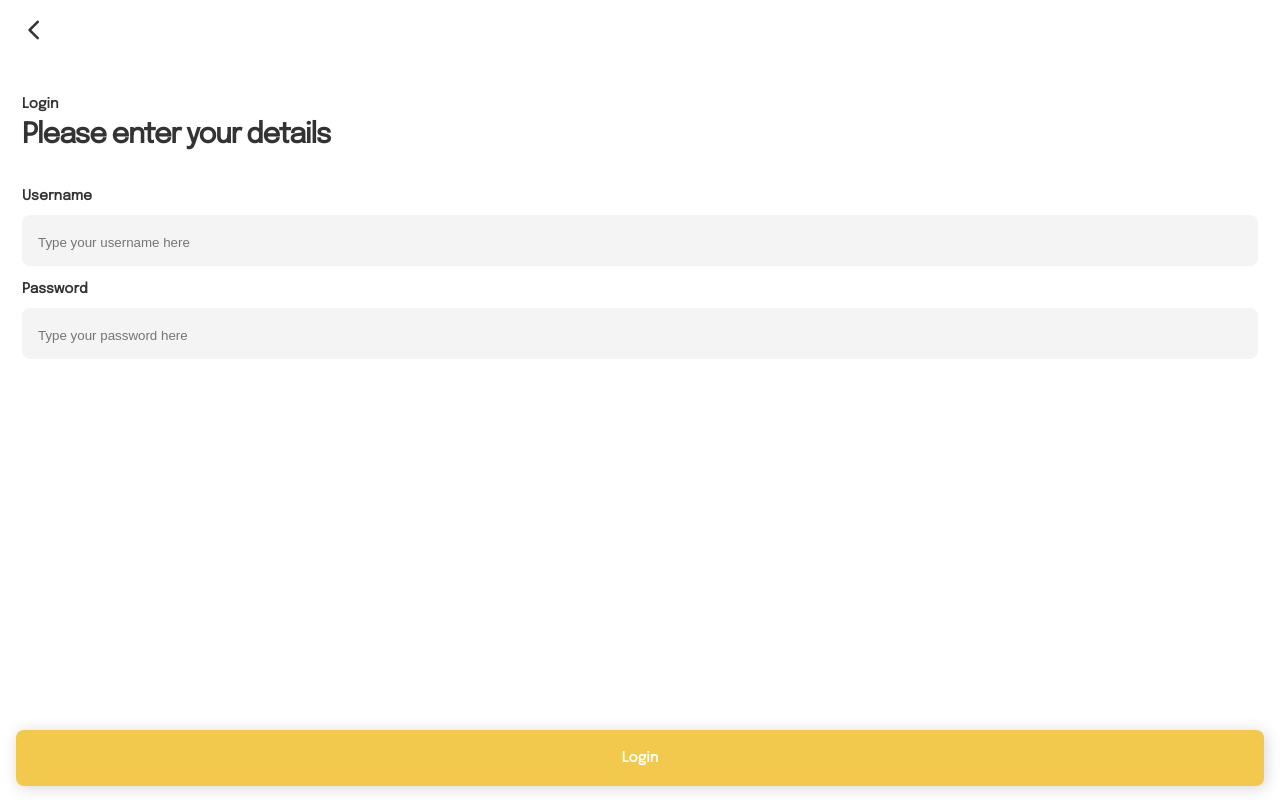
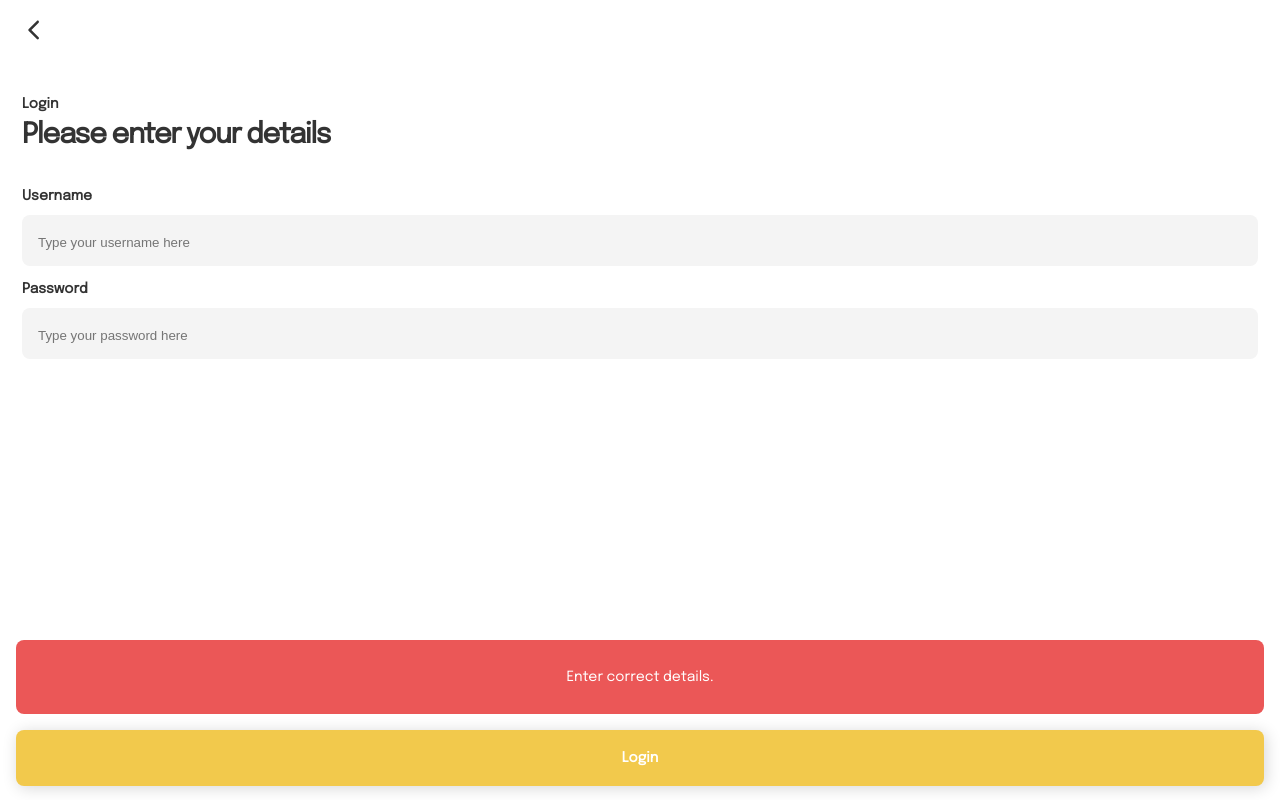
Before and after one commit to jayantvashisth/tic-tac-toe-client, a React (Create React App) app: page /login in a window 1280 px wide. Both pictures are taken after a click on the button "Login". Built offline with nearby package versions, Linux system fonts and the light colour scheme; no server answers.

Commit message:
toaster added during auth

```diff
--- /dev/null
+++ b/src/component/toast/index.css
@@ -0,0 +1,25 @@
+.toast {
+    background: #6FCF97;
+    border-radius: 8px;
+    width: 100%;
+    height: 74px;
+    display: flex;
+    flex-direction: row;
+    align-items: center;
+    justify-content: center;
+
+    font-family: 'Epilogue';
+    font-style: normal;
+    font-weight: 400;
+    font-size: 14px;
+    line-height: 150%;
+    /* identical to box height, or 21px */
+
+    display: flex;
+    align-items: center;
+
+    /* White */
+    padding: 0px 16px;
+    color: #FFFFFF;
+    margin-bottom: 16px;
+}
--- /dev/null
+++ b/src/component/toast/index.js
@@ -0,0 +1,10 @@
+import React from 'react'
+import './index.css'
+
+export const Toast = (props) => {
+    return (
+        <div style={props.error ? { background: "#EB5757" } : {}} className="toast" onClick={props.onclick}>
+            <span>{props.text}</span>
+        </div>
+    )
+}
--- a/src/screens/login/index.js
+++ b/src/screens/login/index.js
@@ -2,6 +2,7 @@ import React, { useState } from 'react'
 import './index.css'
 import { useNavigate } from 'react-router-dom'
 import axios from 'axios';
+import { Toast } from '../../component/toast';
 
 
 function Login() {
@@ -9,6 +10,7 @@ function Login() {
     const [userName, setUserName] = useState("")
     const [password, setpassword] = useState("")
     const [loading, setloading] = useState(false)
+    const [isError, setisError] = useState(false)
 
     const loginUser = async () => {
         try {
@@ -23,13 +25,12 @@ function Login() {
             navigate("/dashboard")
             localStorage.setItem('token', res.data.token)
 
-            console.log("hello")
-
             setloading(false)
 
         }
         catch (error) {
             setloading(false)
+            setisError(true)
         }
     }
 
@@ -62,6 +63,7 @@ function Login() {
                 </div>
             </div>
             <div className="button">
+                {isError && <Toast text={"Enter correct details."} error={true} onclick={() => { setisError(false) }} />}
                 <div className="login" onClick={() => { loginUser() }}>
                     <button>Login</button>
                 </div>
--- a/src/screens/register/index.js
+++ b/src/screens/register/index.js
@@ -2,10 +2,12 @@ import React, { useState } from 'react'
 import './index.css'
 import { useNavigate } from 'react-router-dom'
 import axios from 'axios';
+import { Toast } from '../../component/toast';
 
 function Register() {
     let navigate = useNavigate();
     const [isRegister, setisRegister] = useState(false)
+    const [isError, setisError] = useState(false)
     const [loading, setloading] = useState(false)
     const [userName, setUserName] = useState("")
     const [password, setpassword] = useState("")
@@ -25,7 +27,11 @@ function Register() {
                 name: name
             })
             if (res.data.loggedIn) {
-                navigate('/login')
+                setisRegister(true)
+                // navigate('/login')
+            }
+            else {
+                setisError(true)
             }
             setloading(false)
 
@@ -72,8 +78,10 @@ function Register() {
                 </div>
             </div>
             <div className="button">
+                {isRegister && <Toast text={"Congratulations!!! Account created. Go back and login"} onclick={() => { setisRegister(false) }} />}
+                {isError && <Toast text={"Something is wrong"} error={true} onclick={() => { setisError(false) }} />}
                 <div className="register" onClick={() => { registerUser() }}>
-                    <button>Register</button>
+                    <button style={isRegister ? { background: "#E0E0E0" } : {}}>Register</button>
                 </div>
             </div>
         </div >
```
